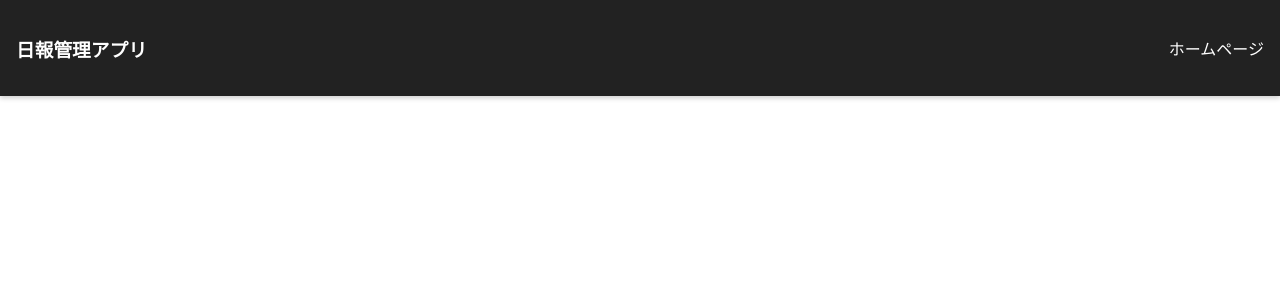
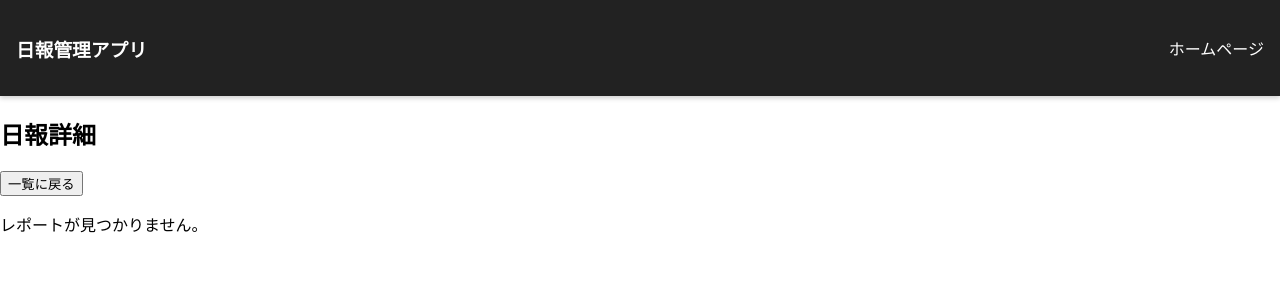
Before and after one commit to kait-oumemoto/react-study, a React (Create React App) app in the folder daily-report/: page /daily-report-content/1 in a window 1280 px wide. Before the commit this address had no page. Shown: the top 300 px of the page. Built offline with nearby package versions, Linux system fonts and the light colour scheme.

Commit message:
state の配列から該当するレポートをフィルタリングし特定のタイトルのみを削除機能を追加

```diff
--- a/daily-report/src/App.js
+++ b/daily-report/src/App.js
@@ -7,6 +7,7 @@ import Home from "./Home";
 import "./App.css";
 
 export const MyContext = createContext();
+
 function App() {
   const [state, setState] = useState([]);
   return (
@@ -16,6 +17,7 @@ function App() {
           <h3>日報管理アプリ</h3>
           <ul className="nav-links">
             <li>
+              {/* Linkをクッリクすることで　toに入れられたページへ遷移 */}
               <Link to="/">ホームページ</Link>
             </li>
           </ul>
@@ -29,7 +31,7 @@ function App() {
             <Route path="/daily-report-form" element={<DailyReportForm />} />
             <Route path="/daily-report-list" element={<DailyReportList />} />
             <Route
-              path="/daily-report-Content"
+              path="/daily-report-content/:title"
               element={<DailyReportContent />}
             />
           </Routes>
--- a/daily-report/src/DailyReportContent/DailyReportContent.js
+++ b/daily-report/src/DailyReportContent/DailyReportContent.js
@@ -1,32 +1,41 @@
 import { MyContext } from "../App";
 import { useContext } from "react";
-import { useNavigate } from "react-router-dom";
+import { useNavigate, useParams } from "react-router-dom";
 const DailyReportContent = () => {
-  const [report] = useContext(MyContext);
+  const { title } = useParams();
+  const [report, setReport] = useContext(MyContext);
   const reports = [...report];
   let navigate = useNavigate();
+
   const returnClick = () => {
     // '/daily-report-Content'ページに遷移する
     navigate("/daily-report-list");
   };
+
+  const eraseClick = () => {
+    const updatedReports = reports.filter((report) => report.title !== title);
+    setReport(updatedReports); // フィルタリング後の配列でstateを更新
+    navigate("/daily-report-list"); // 一覧ページに遷移
+  };
+
+  const reportDetail = reports.find((report) => report.title === title);
+
   return (
-    <div className="reports-List">
-      <h2 className="reports-title">日報詳細</h2>
-      {/* 日報一覧に戻るボタン */}
+    <div className="report-content">
+      <h2 className="report-title">日報詳細</h2>
       <button onClick={returnClick}>一覧に戻る</button>
-      <ul>
-        {/* reports 配列の各要素に対して map 関数を使用し、各要素を順番に処理 */}
-        {reports.map((report, index) => (
-          // 上記で設定したindexを一意のキーにしreportsに入ったインデックスを使う
-          <li key={index} className="report-item">
-            {/*reportに入っているtitleを呼び出す  */}
-            <span>{report.title}</span>
-            <p>
-              <strong>内容:</strong> {report.content}
-            </p>
-          </li>
-        ))}
-      </ul>
+      {reportDetail ? (
+        <div className="report-detail">
+          <h3>日時:{reportDetail.date}</h3>
+          <h3>タイトル：{reportDetail.title}</h3>
+          <p>
+            <strong>内容:</strong> {reportDetail.content}
+          </p>
+          <button onClick={eraseClick}>消去</button>
+        </div>
+      ) : (
+        <p>レポートが見つかりません。</p>
+      )}
     </div>
   );
 };
--- a/daily-report/src/DailyReportList/DailyReportList.js
+++ b/daily-report/src/DailyReportList/DailyReportList.js
@@ -1,29 +1,45 @@
 import { MyContext } from "../App";
 import { useContext } from "react";
-import { useNavigate } from "react-router-dom";
+import { useNavigate, useParams } from "react-router-dom";
 
 const DailyReportList = () => {
-  const [report] = useContext(MyContext);
+  const [report, setReport] = useContext(MyContext);
   const reports = [...report];
+
   // 日付順にソート（順番に並び替える）
   reports.sort((a, b) => new Date(b.date) - new Date(a.date));
+
   // navigateオブジェクトを取得しReact Routerの内部でページ遷移を管理するために使用
   let navigate = useNavigate();
 
-  const handleClick = () => {
+  const handleClick = (title) => {
     // '/daily-report-Content'ページに遷移する
-    navigate("/daily-report-Content");
+    navigate(`/daily-report-content/${encodeURIComponent(title)}`);
+  };
+
+  const eraseClick = (title) => {
+    const updatedReports = reports.filter((report) => report.title !== title);
+    setReport(updatedReports);
   };
 
   return (
     <div className="reports-List">
       <h2 className="reports-title">日報一覧</h2>
       <ul>
+        {/* reports 配列の各要素に対して map 関数を使用し、各要素を順番に処理 */}
         {reports.map((report, index) => (
+          // 上記で設定したindexを一意のキーにしreportsに入ったインデックスを使う
           <li key={index} className="report-item">
+            {/*reportに入っているdateを呼び出す  */}
             <h3>{report.date}</h3>
-
-            <h3 onClick={handleClick}>{report.title}</h3>
+            {/*reportに入っているtitleを呼び出す  */}
+            <h3
+              onClick={() => handleClick(report.title)}
+              style={{ cursor: "pointer", color: "blue" }}
+            >
+              {report.title}
+            </h3>
+            <button onClick={() => eraseClick(report.title)}>消去</button>
           </li>
         ))}
       </ul>
```
